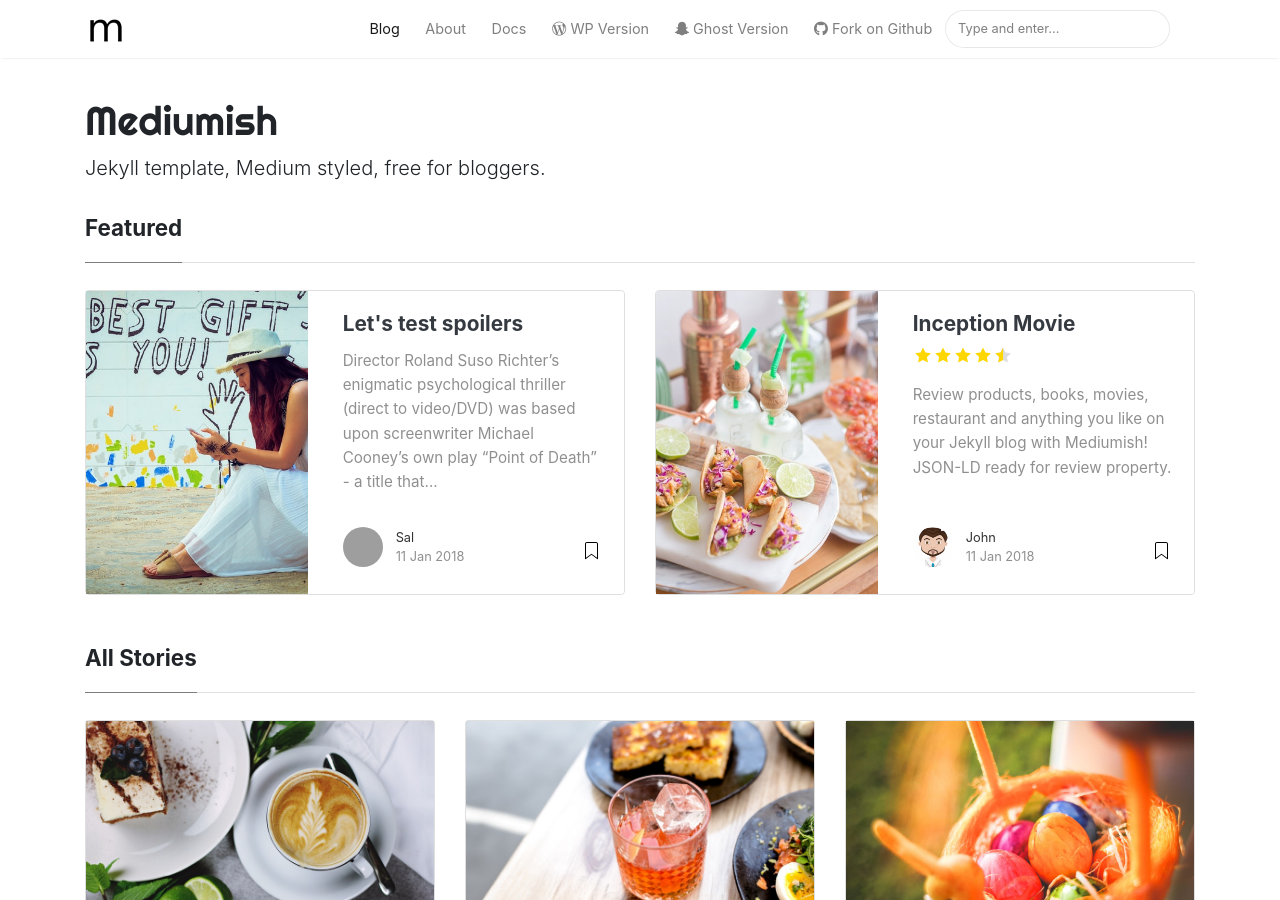
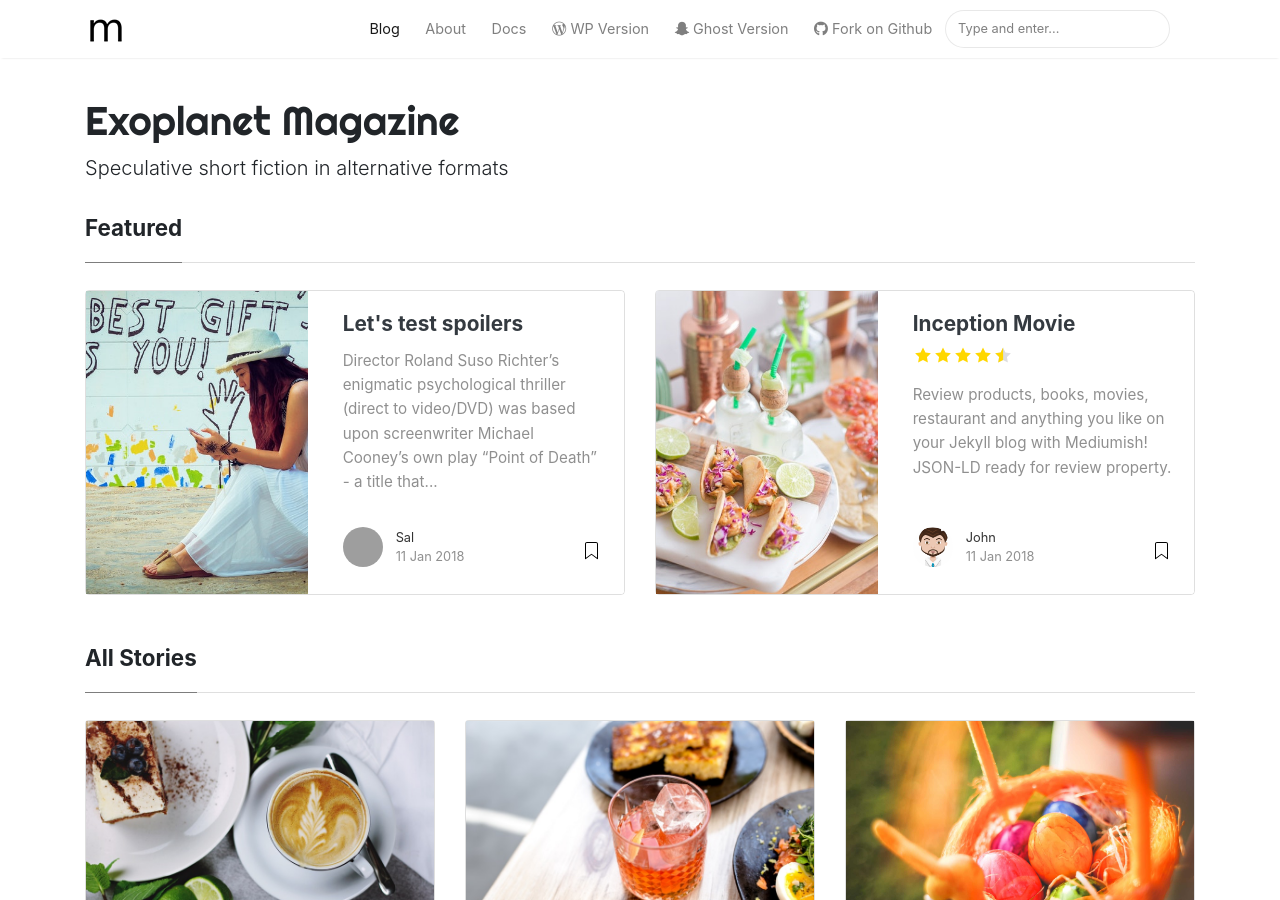
Before and after one commit to ExoplanetMag/exoplanetmag.github.io, a Jekyll site: the page built from index.html, in a window 1280 px wide and 900 px high. Built offline with Jekyll 4.4.1, drawn with Linux system fonts in a browser that asks for light colours; nearby versions of some CDN libraries; the list of posts is cut into pages by our own code; some of the changed text lies outside the part shown; grey boxes are pictures that could not be loaded.

Commit message:
Set site name, title, and description

```diff
--- a/_config.yml
+++ b/_config.yml
@@ -1,7 +1,7 @@
 # Site
-name: "Mediumish"
-title: "Mediumish"
-description: "Jekyll template, Medium styled, free for bloggers."
+name: "Exoplanet Magazine"
+title: "Exoplanet Magazine"
+description: "Speculative short fiction in alternative formats"
 logo: 'assets/images/logo.png'
 favicon: 'assets/images/logo.png'
 baseurl: /
```
